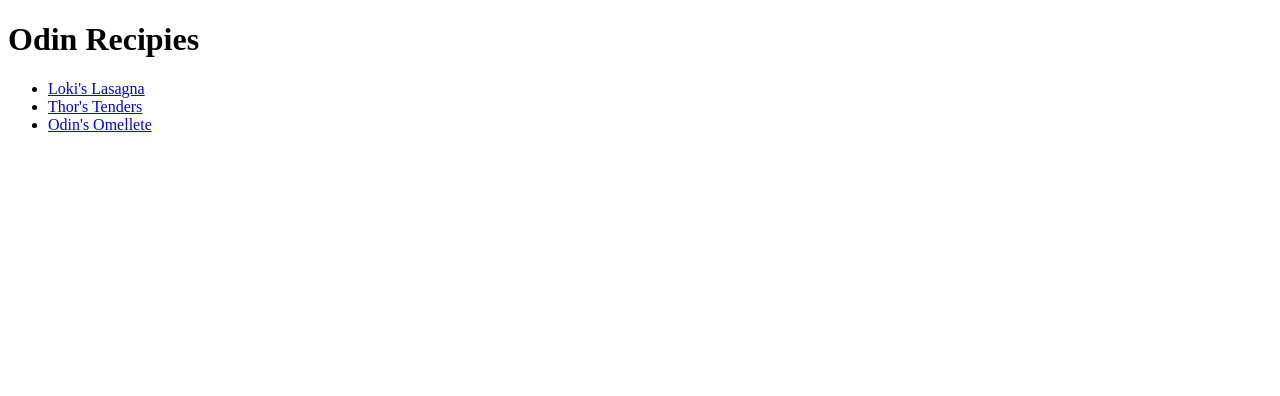
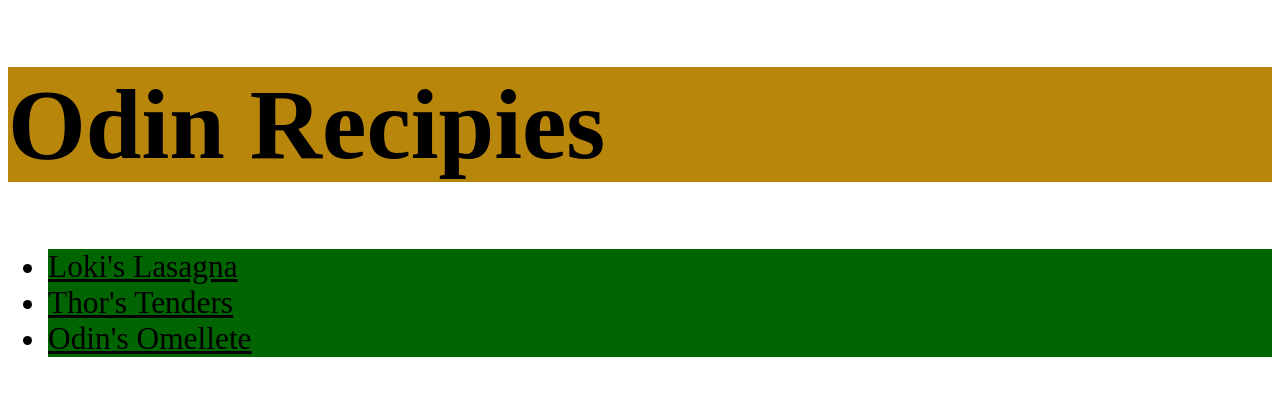
Before and after one commit to CalebDawkins/odin-recipies, a plain HTML site: page index.html in a window 1280 px wide. Drawn offline with Linux system fonts and the light colour scheme.

Commit message:
add the best font in the world and color

```diff
--- a/index.html
+++ b/index.html
@@ -5,13 +5,14 @@
     <meta http-equiv="X-UA-Compatible" content="IE=edge">
     <meta name="viewport" content="width=<device-width>, initial-scale=1.0">
     <title>Odin Recipies</title>
+    <link rel="stylesheet" href="styles.css">
 </head>
 <body>
-    <h1> Odin Recipies </h1>
+    <h1 class="title"> Odin Recipies </h1>
     <ul>
-       <li><a href="recipes/lokilasagna.html"> Loki's Lasagna</a></li>
-       <li><a href="recipes/thortenders.html"> Thor's Tenders</a></li>
-       <li><a href="recipes/odinomellete.html"> Odin's Omellete</a></li>
+       <li class="options"><a href="recipes/lokilasagna.html"> Loki's Lasagna</a></li>
+       <li class="options"><a href="recipes/thortenders.html"> Thor's Tenders</a></li>
+       <li class="options"><a href="recipes/odinomellete.html"> Odin's Omellete</a></li>
     </ul>
 </body>
 </html>
--- /dev/null
+++ b/styles.css
@@ -0,0 +1,18 @@
+* {
+    font-family: 'Papyrus';
+    color: black;
+}
+img {
+    height: 100px;
+    width:auto;
+}
+
+.title {
+    font-size: 100px;
+    background-color: darkgoldenrod;
+}
+
+.options {
+    font-size: 31.4px;
+    background-color: darkgreen;
+}
```
Also changed, not shown: recipes/thortenders.html (+1 -0 lines).
